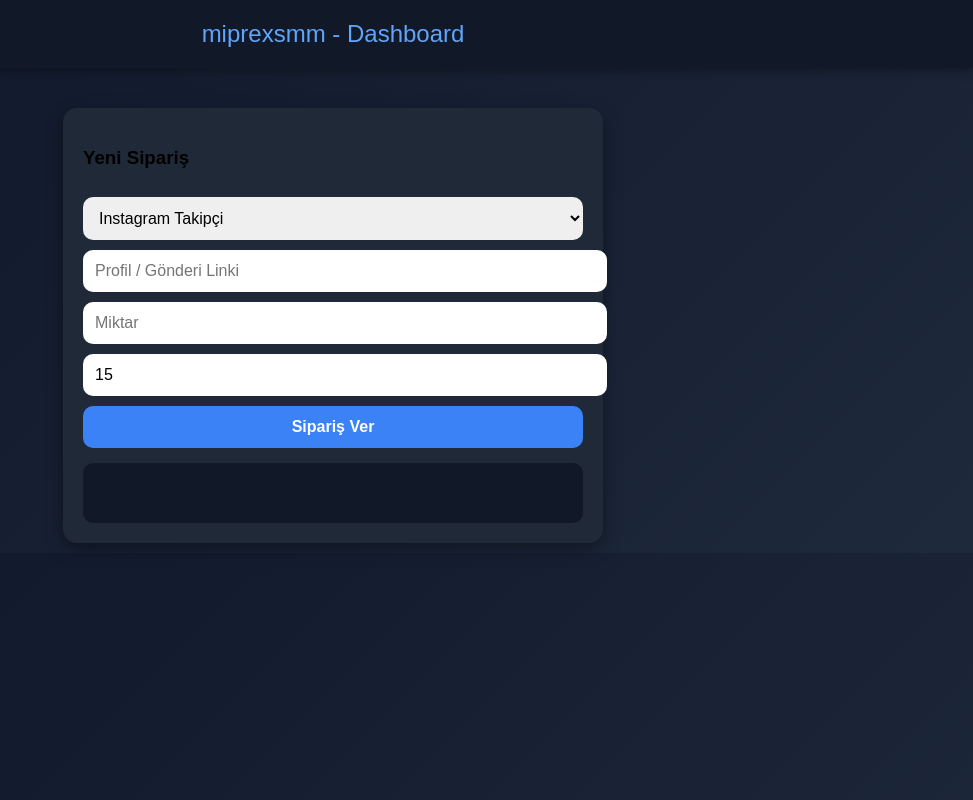
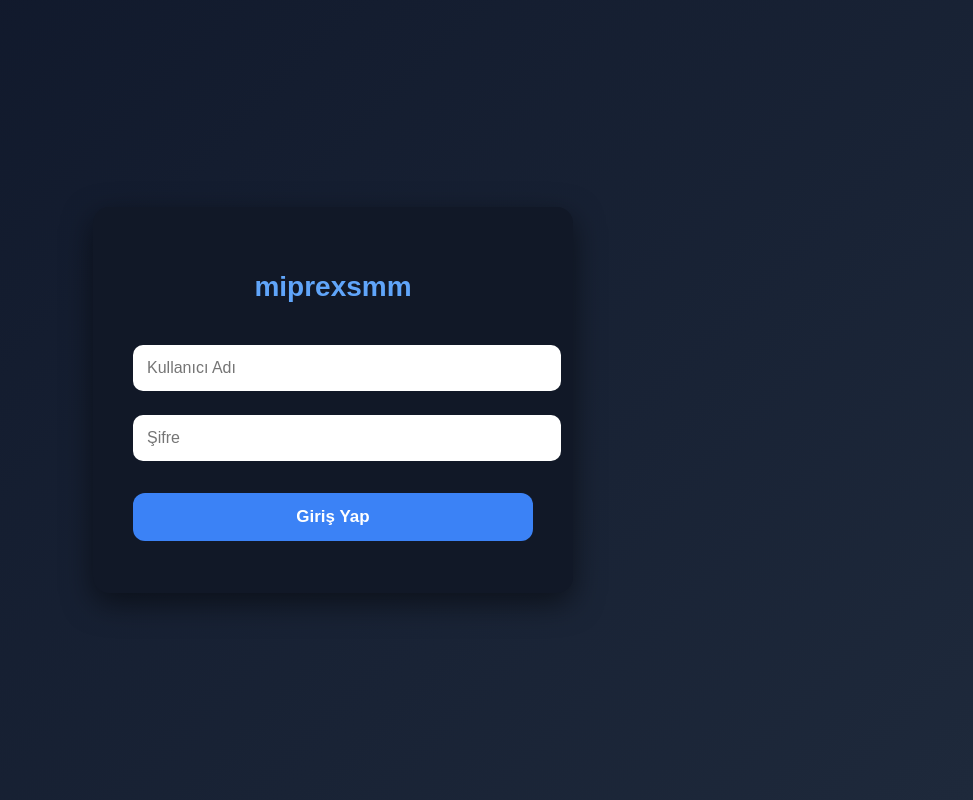
Before and after one commit to Miprexorj/smmpanel, a website: page dashboard.html in a window 1280 px wide. Shown: the whole page, without its empty margins (307-1280 px from the left). Drawn offline with Linux system fonts and the light colour scheme.

Commit message:
Update dashboard.html

```diff
--- a/dashboard.html
+++ b/dashboard.html
@@ -3,113 +3,101 @@
 <head>
 <meta charset="UTF-8">
 <meta name="viewport" content="width=device-width, initial-scale=1.0">
-<title>miprexsmm - Dashboard</title>
+<title>miprexsmm Giriş</title>
 <style>
-body{
-  font-family:'Poppins',sans-serif;
+body {
+  font-family: 'Poppins', sans-serif;
   background: linear-gradient(135deg,#0f172a,#1e293b);
-  margin:0; padding:0;
+  display: flex;
+  justify-content: center;
+  align-items: center;
+  height: 100vh;
+  margin: 0;
 }
-header{
-  background:#111827;
-  padding:20px;
-  text-align:center;
-  font-size:24px;
-  color:#60a5fa;
-  box-shadow:0 4px 10px rgba(0,0,0,0.3);
+.login-box {
+  background: #111827;
+  padding: 40px;
+  border-radius: 16px;
+  width: 100%;
+  max-width: 400px;
+  text-align: center;
+  color: #f1f5f9;
+  box-shadow: 0 10px 30px rgba(0,0,0,0.5);
 }
-.container{
-  display:flex;
-  flex-direction:column;
-  align-items:center;
-  margin-top:30px;
+.login-box h2 {
+  margin-bottom: 30px;
+  color: #60a5fa;
+  font-size: 28px;
+  font-weight: 700;
 }
-.card{
-  background:#1f2937;
-  padding:20px;
-  border-radius:14px;
-  width:90%;
-  max-width:500px;
-  margin:10px 0;
-  box-shadow:0 6px 18px rgba(0,0,0,0.4);
+input {
+  width: 100%;
+  padding: 14px;
+  margin: 12px 0;
+  border-radius: 10px;
+  border: none;
+  outline: none;
+  font-size: 16px;
 }
-input,select,button{
-  width:100%;
-  padding:12px;
-  margin-top:10px;
-  border:none;
-  border-radius:10px;
-  font-size:16px;
-}
-button{
-  background:#3b82f6;
-  color:white;
-  font-weight:600;
-  cursor:pointer;
+button {
+  width: 100%;
+  padding: 14px;
+  margin-top: 20px;
+  border: none;
+  border-radius: 12px;
+  background: #3b82f6;
+  color: white;
+  font-weight: 600;
+  font-size: 17px;
+  cursor: pointer;
   transition: all 0.3s;
 }
-button:hover{
+button:hover {
   transform: translateY(-2px);
-  box-shadow:0 6px 18px rgba(59,130,246,0.6);
+  box-shadow: 0 6px 18px rgba(59,130,246,0.6);
 }
-#result{
-  margin-top:15px;
-  padding:10px;
-  background:#111827;
-  border-radius:10px;
-  min-height:40px;
-  color:#f1f5f9;
+#error {
+  color: #f87171;
+  margin-top: 12px;
+  font-weight: 600;
 }
 </style>
 </head>
 <body>
 
-<header>miprexsmm - Dashboard</header>
-<div class="container">
-  <div class="card">
-    <h3>Yeni Sipariş</h3>
-    <select id="service">
-      <option value="1" data-rate="100">Instagram Takipçi</option>
-      <option value="2" data-rate="100">Instagram Beğeni</option>
-    </select>
-    <input id="link" placeholder="Profil / Gönderi Linki">
-    <input id="quantity" placeholder="Miktar">
-    <input id="margin" placeholder="Kâr Marjı (%)" value="15">
-    <button onclick="order()">Sipariş Ver</button>
-    <div id="result"></div>
-  </div>
+<div class="login-box">
+  <h2>miprexsmm</h2>
+  <input id="username" placeholder="Kullanıcı Adı">
+  <input id="password" type="password" placeholder="Şifre">
+  <button onclick="login()">Giriş Yap</button>
+  <div id="error"></div>
 </div>
 
 <script>
-async function order(){
-  const sel = document.getElementById("service");
-  const ratePer1k = parseFloat(sel.selectedOptions[0].dataset.rate); // 1k TL
-  const quantity = parseInt(document.getElementById("quantity").value);
-  const margin = parseFloat(document.getElementById("margin").value);
-  const link = document.getElementById("link").value;
+function login() {
+  const username = document.getElementById("username").value;
+  const password = document.getElementById("password").value;
 
-  const cost = ratePer1k * (quantity / 1000);
-  const profit = cost * (margin / 100);
-  const total = cost + profit;
-
-  document.getElementById("result").innerHTML =
-    `Maliyet: ₺${cost.toFixed(2)} <br> Kâr: ₺${profit.toFixed(2)} <br> Toplam: ₺${total.toFixed(2)}`;
-
-  // API sipariş
-  const res = await fetch("/api", {
-    method:"POST",
-    headers:{ "Content-Type":"application/json" },
-    body: JSON.stringify({
-      action:"add",
-      service: sel.value,
-      link,
-      quantity
-    })
+  fetch("/login", {
+    method: "POST",
+    headers: {"Content-Type": "application/json"},
+    body: JSON.stringify({username, password})
+  })
+  .then(res => res.json())
+  .then(data => {
+    if(data.success){
+      if(data.role === "admin") window.location.href = "admin.html";
+      else window.location.href = "dashboard.html";
+    } else {
+      document.getElementById("error").innerText = "Kullanıcı adı veya şifre yanlış!";
+    }
+  })
+  .catch(err => {
+    console.error(err);
+    document.getElementById("error").innerText = "Sunucu hatası!";
   });
-  const data = await res.json();
-  console.log("API Cevap:", data);
 }
 </script>
 
 </body>
-      </html>
+</html>
```
